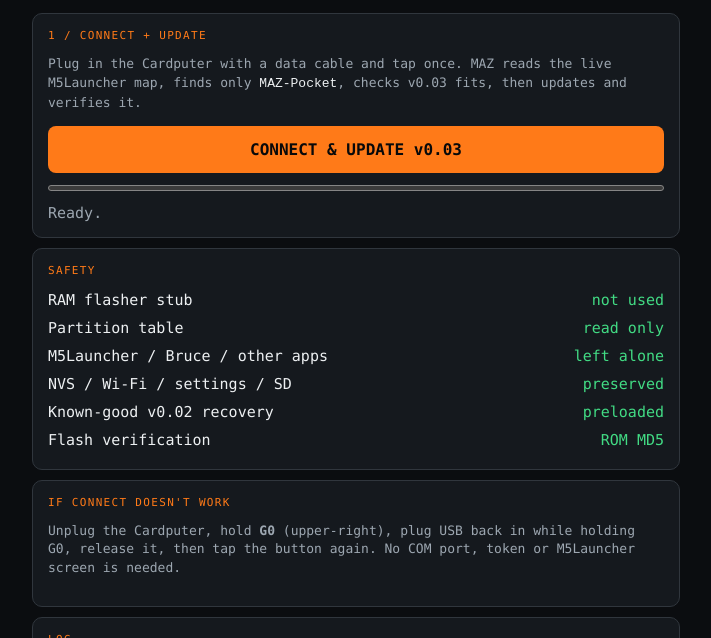
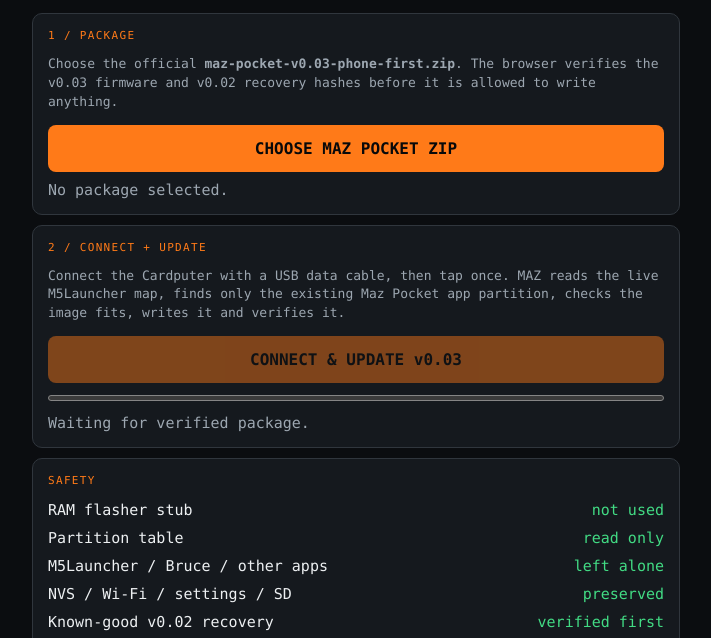
Before and after one commit to manazoid4/maz-pocket, a plain HTML site: page web-flasher/index.html in a window 1280 px wide. Shown: the part 107-745 px from the top of the page, without its empty margins (284-995 px from the left). Drawn offline with Linux system fonts and the light colour scheme.

Commit message:
Make browser flasher consume one verified release ZIP

```diff
--- a/web-flasher/index.html
+++ b/web-flasher/index.html
@@ -7,17 +7,23 @@
   <title>MAZ Pocket Flasher</title>
   <style>
     :root{color-scheme:dark;--bg:#0b0d10;--panel:#15191e;--line:#30363d;--text:#edf0f2;--dim:#9da7b1;--accent:#ff7a18;--ok:#42db84;--bad:#ff5a5f}
-    *{box-sizing:border-box}body{margin:0;background:var(--bg);color:var(--text);font:15px ui-monospace,SFMono-Regular,Consolas,monospace}main{max-width:680px;margin:auto;padding:22px 16px 40px}header{padding:10px 0 18px;border-bottom:1px solid var(--line);margin-bottom:16px}h1{font-size:25px;letter-spacing:.06em;margin:0 0 6px}.accent{color:var(--accent)}.dim{color:var(--dim)}.ok{color:var(--ok)}.bad{color:var(--bad)}.card{background:var(--panel);border:1px solid var(--line);border-radius:10px;padding:15px;margin:10px 0}.step{font-size:11px;letter-spacing:.12em;color:var(--accent);margin-bottom:9px}.big{width:100%;padding:14px 12px;border:0;border-radius:8px;background:var(--accent);color:#08090a;font:700 16px ui-monospace,Consolas,monospace;cursor:pointer}.big:disabled{opacity:.45;cursor:not-allowed}.row{display:flex;justify-content:space-between;gap:14px;padding:5px 0}.row span:last-child{text-align:right}progress{width:100%;height:12px;margin:9px 0}pre{background:#090b0d;border:1px solid var(--line);border-radius:7px;padding:10px;white-space:pre-wrap;max-height:180px;overflow:auto;color:var(--dim);font-size:12px}.help{font-size:13px;line-height:1.45;color:var(--dim)}code{color:var(--text)}
+    *{box-sizing:border-box}body{margin:0;background:var(--bg);color:var(--text);font:15px ui-monospace,SFMono-Regular,Consolas,monospace}main{max-width:680px;margin:auto;padding:22px 16px 40px}header{padding:10px 0 18px;border-bottom:1px solid var(--line);margin-bottom:16px}h1{font-size:25px;letter-spacing:.06em;margin:0 0 6px}.accent{color:var(--accent)}.dim{color:var(--dim)}.ok{color:var(--ok)}.bad{color:var(--bad)}.card{background:var(--panel);border:1px solid var(--line);border-radius:10px;padding:15px;margin:10px 0}.step{font-size:11px;letter-spacing:.12em;color:var(--accent);margin-bottom:9px}.big,.pick{width:100%;padding:14px 12px;border:0;border-radius:8px;background:var(--accent);color:#08090a;font:700 16px ui-monospace,Consolas,monospace;cursor:pointer;text-align:center;display:block}.big:disabled{opacity:.45;cursor:not-allowed}.pick input{display:none}.row{display:flex;justify-content:space-between;gap:14px;padding:5px 0}.row span:last-child{text-align:right}progress{width:100%;height:12px;margin:9px 0}pre{background:#090b0d;border:1px solid var(--line);border-radius:7px;padding:10px;white-space:pre-wrap;max-height:180px;overflow:auto;color:var(--dim);font-size:12px}.help{font-size:13px;line-height:1.45;color:var(--dim)}code{color:var(--text)}
   </style>
 </head>
 <body><main>
 <header><h1><span class="accent">MAZ</span> POCKET / FLASH</h1><div class="dim">Cardputer ADV • ROM-only safe updater</div></header>
 
-<section class="card"><div class="step">1 / CONNECT + UPDATE</div>
-  <p class="help">Plug in the Cardputer with a data cable and tap once. MAZ reads the live M5Launcher map, finds only <code>MAZ-Pocket</code>, checks v0.03 fits, then updates and verifies it.</p>
-  <button id="go" class="big">CONNECT & UPDATE v0.03</button>
+<section class="card"><div class="step">1 / PACKAGE</div>
+  <p class="help">Choose the official <b>maz-pocket-v0.03-phone-first.zip</b>. The browser verifies the v0.03 firmware and v0.02 recovery hashes before it is allowed to write anything.</p>
+  <label class="pick">CHOOSE MAZ POCKET ZIP<input id="package" type="file" accept=".zip,application/zip"></label>
+  <div id="packageState" class="dim" style="margin-top:9px">No package selected.</div>
+</section>
+
+<section class="card"><div class="step">2 / CONNECT + UPDATE</div>
+  <p class="help">Connect the Cardputer with a USB data cable, then tap once. MAZ reads the live M5Launcher map, finds only the existing Maz Pocket app partition, checks the image fits, writes it and verifies it.</p>
+  <button id="go" class="big" disabled>CONNECT & UPDATE v0.03</button>
   <progress id="progress" max="100" value="0"></progress>
-  <div id="state" class="dim">Ready.</div>
+  <div id="state" class="dim">Waiting for verified package.</div>
 </section>
 
 <section class="card"><div class="step">SAFETY</div>
@@ -25,15 +31,15 @@
   <div class="row"><span>Partition table</span><span class="ok">read only</span></div>
   <div class="row"><span>M5Launcher / Bruce / other apps</span><span class="ok">left alone</span></div>
   <div class="row"><span>NVS / Wi-Fi / settings / SD</span><span class="ok">preserved</span></div>
-  <div class="row"><span>Known-good v0.02 recovery</span><span class="ok">preloaded</span></div>
+  <div class="row"><span>Known-good v0.02 recovery</span><span class="ok">verified first</span></div>
   <div class="row"><span>Flash verification</span><span class="ok">ROM MD5</span></div>
 </section>
 
 <section class="card"><div class="step">IF CONNECT DOESN'T WORK</div>
-  <p class="help">Unplug the Cardputer, hold <b>G0</b> (upper-right), plug USB back in while holding G0, release it, then tap the button again. No COM port, token or M5Launcher screen is needed.</p>
+  <p class="help">Unplug the Cardputer, hold <b>G0</b> (upper-right), plug USB back in while holding G0, release it, then tap CONNECT & UPDATE again. No COM port, token or M5Launcher screen is needed.</p>
 </section>
 
-<section class="card"><div class="step">LOG</div><pre id="log">No serial connection yet.</pre></section>
+<section class="card"><div class="step">LOG</div><pre id="log">No package or serial connection yet.</pre></section>
 
 <script type="module" src="./flasher.js"></script>
 </main></body></html>
```
